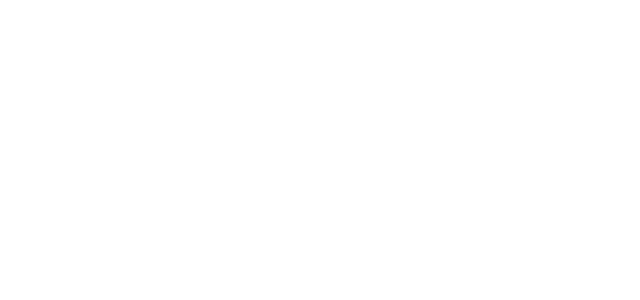
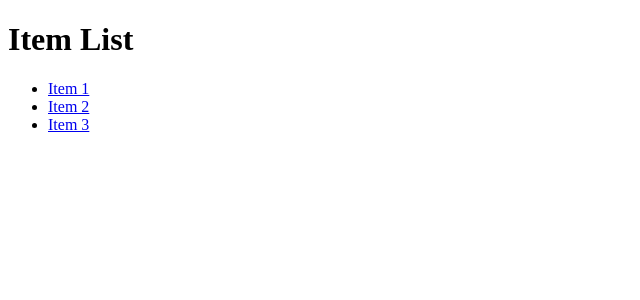
Before and after one commit to acciojob/router-list-Anna-012, a React app: page / in a window 1280 px wide. Shown: the top 300 px of the page, without its empty margins (0-640 px from the left). Built offline with nearby package versions, Linux system fonts and the light colour scheme.

Commit message:
Update App.js

```diff
--- a/src/components/App.js
+++ b/src/components/App.js
@@ -1,13 +1,37 @@
+import React from 'react';
+import { BrowserRouter as Router, Route, NavLink, Routes } from 'react-router-dom';
+import ItemDetail from '../components/ItemDetail';
+// Dummy data for items
+const items = [
+  { id: 1, name: 'Item 1', description: 'Description for Item 1' },
+  { id: 2, name: 'Item 2', description: 'Description for Item 2' },
+  { id: 3, name: 'Item 3', description: 'Description for Item 3' },
+];
 
-import React from "react";
-import './../styles/App.css';
+// ItemList component to display the list of items
+const ItemList = () => (
+  <div>
+    <h1>Item List</h1>
+    <ul>
+      {items.map(item => (
+        <li key={item.id}>
+          <NavLink to={`/items/${item.id}`}>{item.name}</NavLink>
+        </li>
+      ))}
+    </ul>
+  </div>
+);
 
-const App = () => {
-  return (
-    <div>
-        {/* Do not remove the main div */}
-    </div>
-  )
-}
 
-export default App
+
+// App component with React Router
+const App = () => (
+  <Router>
+    <Routes>
+      <Route path="/" element={<ItemList />} />
+      <Route path="/items/:id" element={<ItemDetail items={items} />} />
+    </Routes>
+  </Router>
+);
+
+export default App;
```
